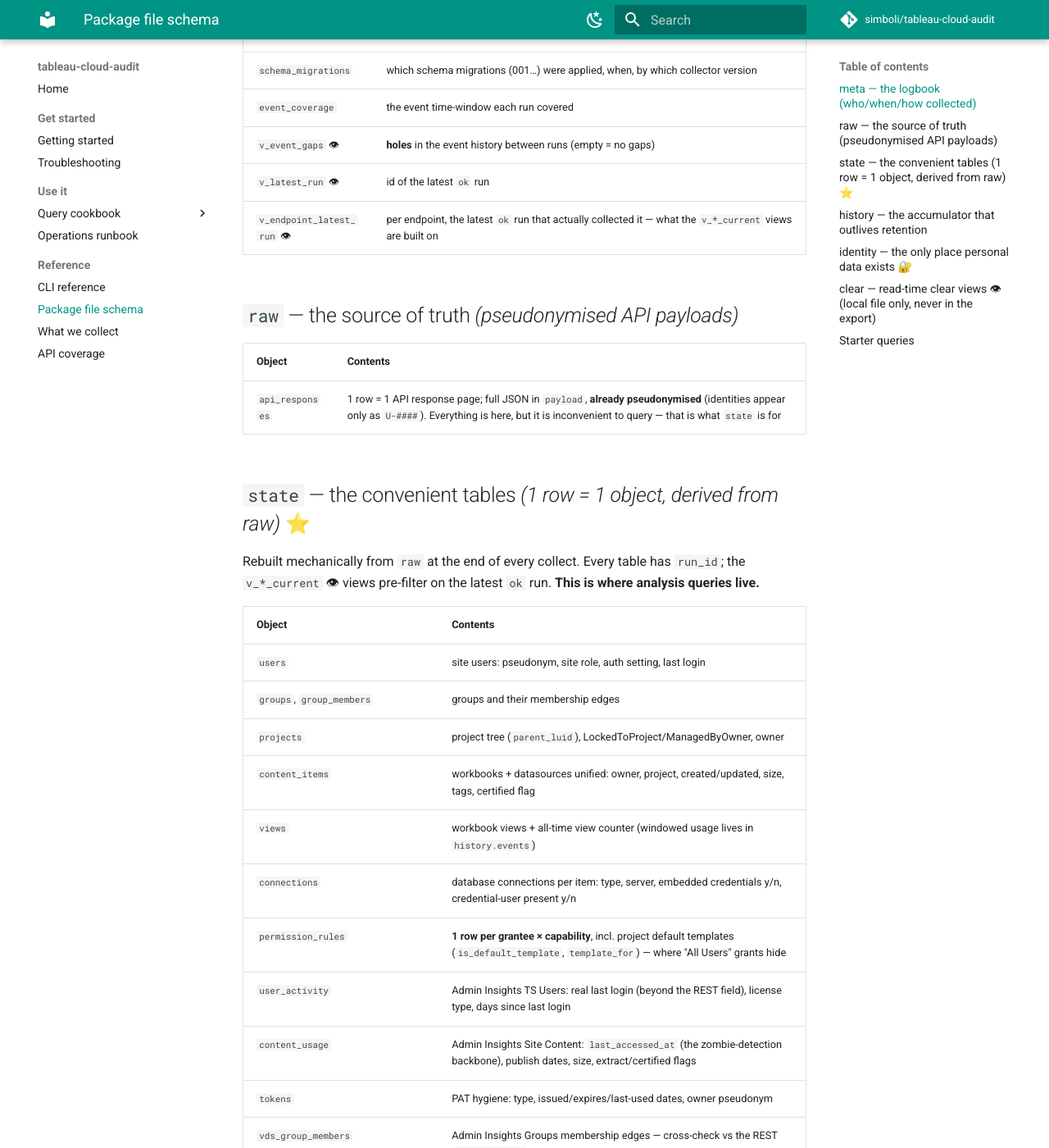
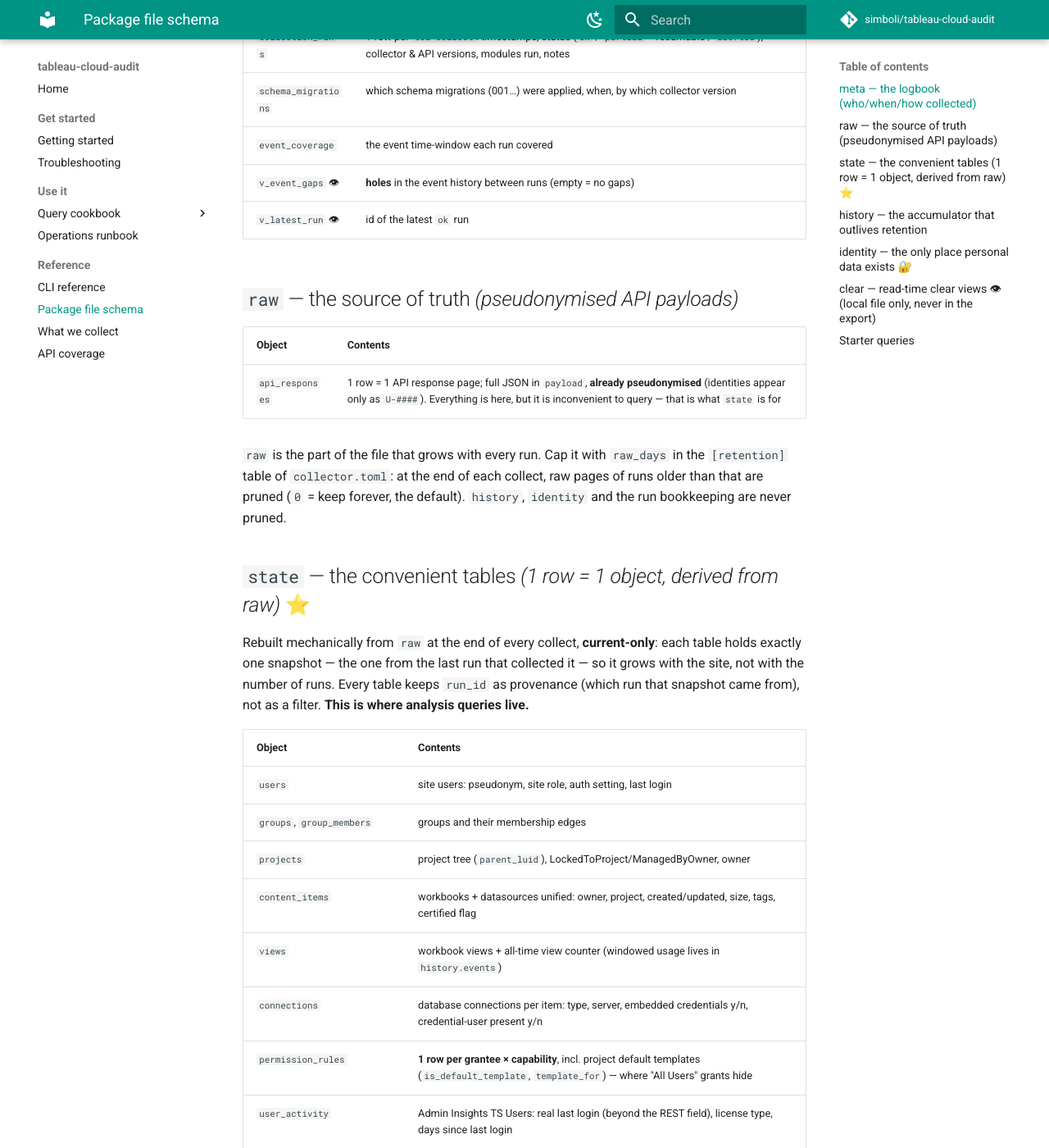
Before and after one commit to simboli/tableau-cloud-audit, an MkDocs documentation site: the page built from docs/package-file-schema.md, in a window 1280 px wide and 1400 px high, scrolled down 658 px. Shown: the whole window at 82% size. Built offline with MkDocs 1.6.1 and Material for MkDocs 9.7.7, drawn with Linux system fonts in a browser that asks for light colours; comment, search, counter and statistics services are not loaded; some of the changed text lies outside the part shown.

Commit message:
fix(docs): align schema docs with v0.8 and drop a stale run filter from the cookbook

```diff
--- a/docs/package-file-schema.md
+++ b/docs/package-file-schema.md
@@ -1,8 +1,10 @@
 # Package file — schema map
 
 Orientation guide to the DuckDB package file produced by **tableau-cloud-audit**
-(`tca`). Current schema version: **v0.7** (July 2026). One file per Tableau Cloud
-site; every table carries `run_id` — full snapshot per run, never deltas.
+(`tca`). Current schema version: **v0.8** (tca 0.2.0, September 2026). One file
+per Tableau Cloud site, reused run after run: `raw` keeps a full snapshot of
+every run (never deltas), `state` holds the current snapshot, `history`
+accumulates beyond Tableau's retention window.
 
 > Opening the file: it is usually **encrypted**. From a SQL client (DBeaver, duckdb
 > CLI) connect to an in-memory DuckDB and run:
@@ -27,7 +29,6 @@
 | `event_coverage` | the event time-window each run covered |
 | `v_event_gaps` 👁 | **holes** in the event history between runs (empty = no gaps) |
 | `v_latest_run` 👁 | id of the latest `ok` run |
-| `v_endpoint_latest_run` 👁 | per endpoint, the latest `ok` run that actually collected it — what the `v_*_current` views are built on |
 
 ## `raw` — the source of truth *(pseudonymised API payloads)*
 
@@ -35,11 +36,18 @@
 |---|---|
 | `api_responses` | 1 row = 1 API response page; full JSON in `payload`, **already pseudonymised** (identities appear only as `U-####`). Everything is here, but it is inconvenient to query — that is what `state` is for |
 
+`raw` is the part of the file that grows with every run. Cap it with `raw_days`
+in the `[retention]` table of `collector.toml`: at the end of each collect, raw
+pages of runs older than that are pruned (`0` = keep forever, the default).
+`history`, `identity` and the run bookkeeping are never pruned.
+
 ## `state` — the convenient tables *(1 row = 1 object, derived from raw)* ⭐
 
-Rebuilt mechanically from `raw` at the end of every collect. Every table has
-`run_id`; the `v_*_current` 👁 views pre-filter on the latest `ok` run.
-**This is where analysis queries live.**
+Rebuilt mechanically from `raw` at the end of every collect, **current-only**:
+each table holds exactly one snapshot — the one from the last run that
+collected it — so it grows with the site, not with the number of runs. Every
+table keeps `run_id` as provenance (which run that snapshot came from), not as
+a filter. **This is where analysis queries live.**
 
 | Object | Contents |
 |---|---|
@@ -61,7 +69,7 @@
 | `upstream_tables` | lineage: the tables/databases each datasource reads |
 | `sheet_fields` | which fields each sheet actually uses (worksheet + datasource references) |
 | `workbook_datasources` | embedded vs published datasource usage per workbook |
-| `v_users_current`, `v_groups_current`, `v_content_current`, `v_permission_rules_current` 👁 | the same, each filtered to the latest `ok` run **that collected that data** — a partial run (e.g. users only) refreshes only what it collected, it never empties the other views |
+| `v_users_current`, `v_groups_current`, `v_content_current`, `v_permission_rules_current` 👁 | stable names for `users`, `groups`, `content_items` and `permission_rules`, kept for compatibility — since v0.8 they read `state` directly. A partial run (e.g. users only) replaces only the tables it collected; the others keep their last snapshot, never emptied |
 
 ## `history` — the accumulator that outlives retention
 
@@ -119,4 +127,5 @@
 *Compatibility promise: the schema is additive-only — tables and columns listed
 here never disappear or change type in future versions (enforced by
 [`tests/test_schema_contract.py`](https://github.com/simboli/tableau-cloud-audit/blob/main/tests/test_schema_contract.py)).
-New columns/tables may appear.*
+New columns/tables may appear. The one retirement so far is the internal helper
+view `meta.v_endpoint_latest_run`, made obsolete by current-only state in v0.8.*
```
Also changed, not shown: AI_GUIDE.md (+20 -16 lines), CHANGELOG.md (+11 -0 lines), docs/cookbook/embedded-credentials.md (+0 -1 lines).
